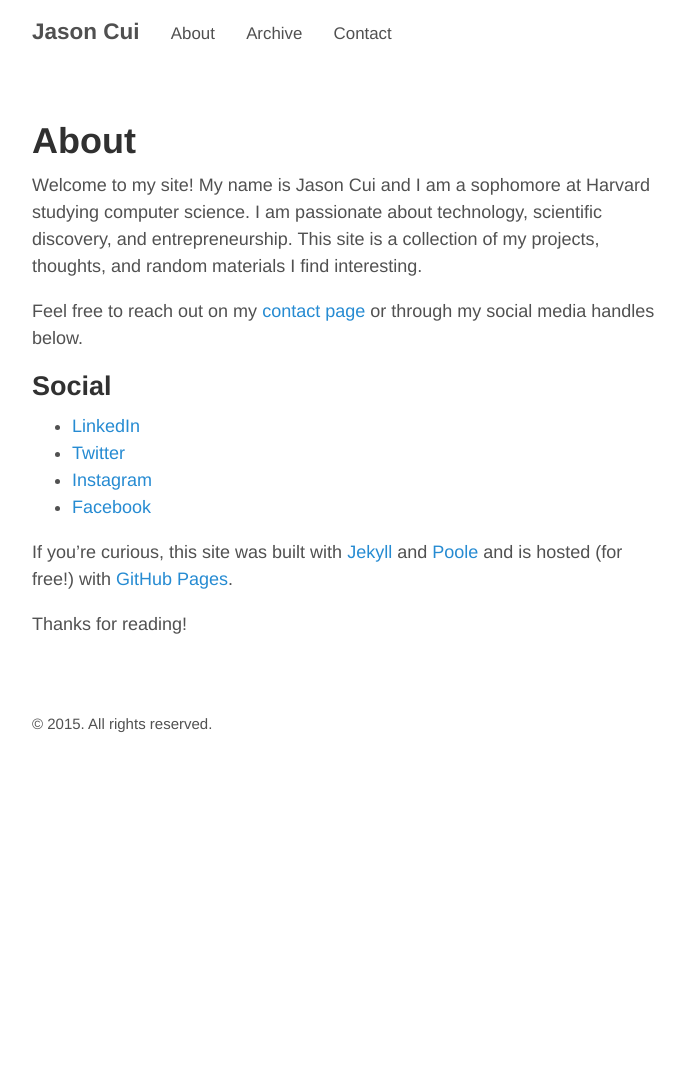
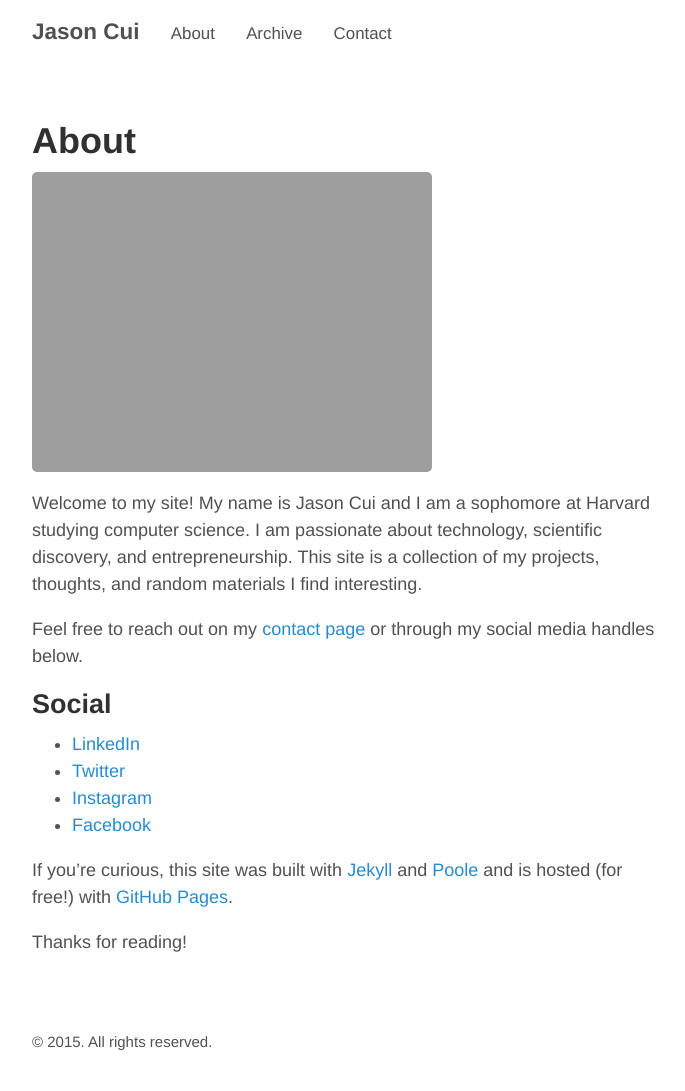
Before and after one commit to jasoncui/jasoncui.github.io, a Jekyll site: the page built from about.md, in a window 1280 px wide. Shown: the whole page, without its empty margins (293-978 px from the left). Built offline with Jekyll 4.4.1, drawn with Linux system fonts in a browser that asks for light colours; before the commit the page ends 900 px from its top, so only the background shows below that.

Commit message:
added profile image

```diff
--- a/about.md
+++ b/about.md
@@ -2,6 +2,8 @@
 layout: page
 title: About
 ---
+
+![Jason Cui]({{ site.url }}/public/jason.png)
 
 Welcome to my site! My name is Jason Cui and I am a sophomore at Harvard studying computer science. I am passionate about technology, scientific discovery, and entrepreneurship. This site is a collection of my projects, thoughts, and random materials I find interesting.
 
```
Also changed, not shown: 1 other file.
